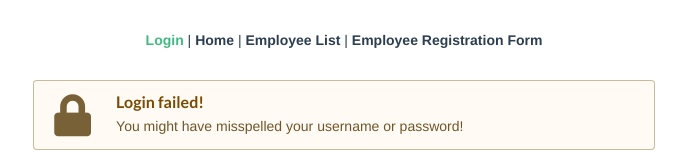
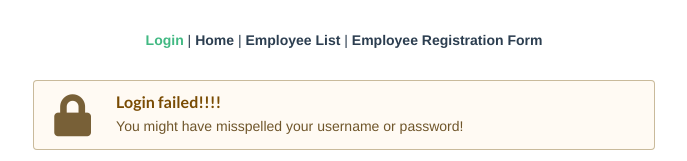
Before and after one commit to rchat95/DarthCodersV3RC, a Vue app in the folder employeevue/: page / in a window 1280 px wide. Shown: the top 161 px of the page, without its empty margins (296-983 px from the left). Built offline with nearby package versions, Linux system fonts and the light colour scheme.

Commit message:
Anubha - try

```diff
--- a/employeevue/src/views/Login.vue
+++ b/employeevue/src/views/Login.vue
@@ -10,7 +10,7 @@
           <i class="lock icon"></i>
           <div class="content">
             <div class="header">
-              Login failed!
+              Login failed!!!!
             </div>
             <p>You might have misspelled your username or password!</p>
           </div>
```
